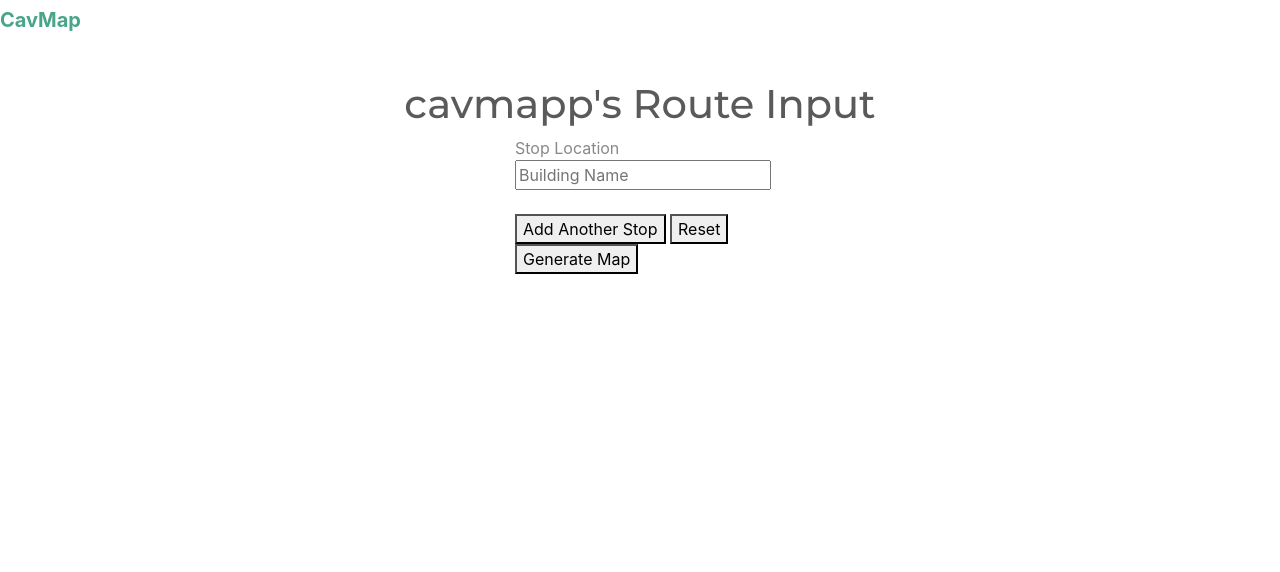
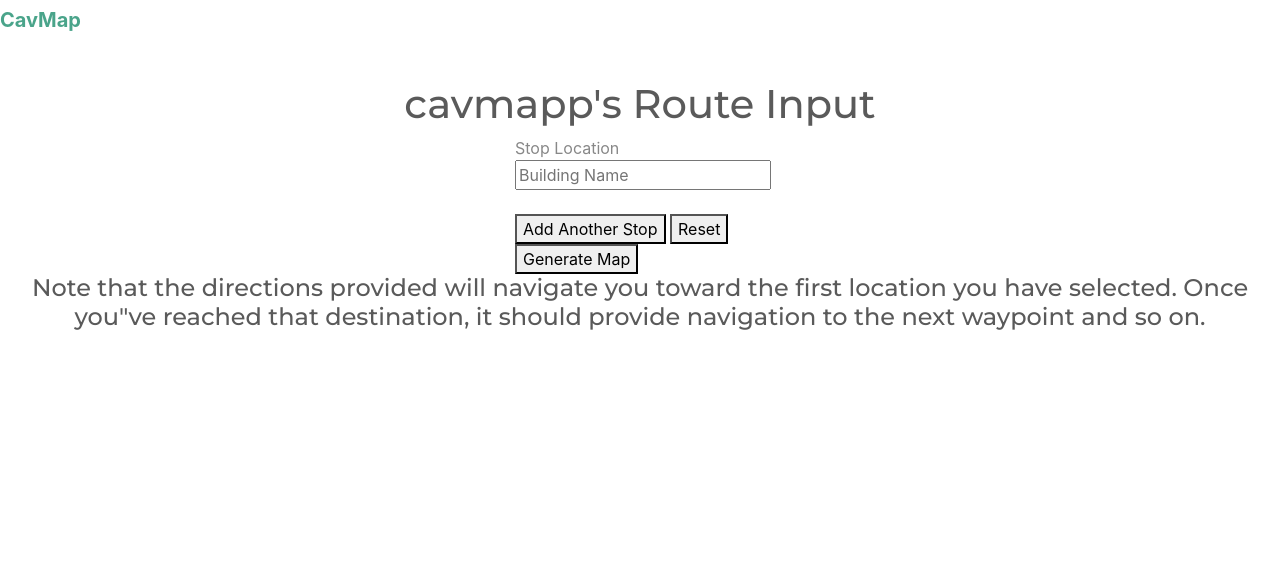
Before and after one commit to akhatod117/CampusMapApp, a Django app: template cav_map/templates/cav_map/createSchedule.html in a window 1280 px wide. Shown: the top 572 px of the page. Run offline with Django 3.2, Linux system fonts and the light colour scheme; the template is opened without the code that fills it: values that come from a table or form of the project are taken from there, others are empty; a user stored in the database is signed in; some libraries are stand-ins or nearby versions.

Commit message:
Update createSchedule.html

```diff
--- a/cav_map/templates/cav_map/createSchedule.html
+++ b/cav_map/templates/cav_map/createSchedule.html
@@ -99,6 +99,9 @@ href="https://cdnjs.cloudflare.com/ajax/libs/animate.css/4.1.1/animate.min.css"
             <button type="submit" value="submit" onclick="showClass1()" >Generate Map</button>
         </form>
 
+      <div align="center">
+          <h4>Note that the directions provided will navigate you toward the first location you have selected. Once you"ve reached that destination, it should provide navigation to the next waypoint and so on.</h4>
+      </div>
 
         <div class="fixed-bottom">
           <nav class="navbar navbar-dark justify-content-center bg-primary" style="background-color: hsl(240, 87%, 18%) ! important;">
```
